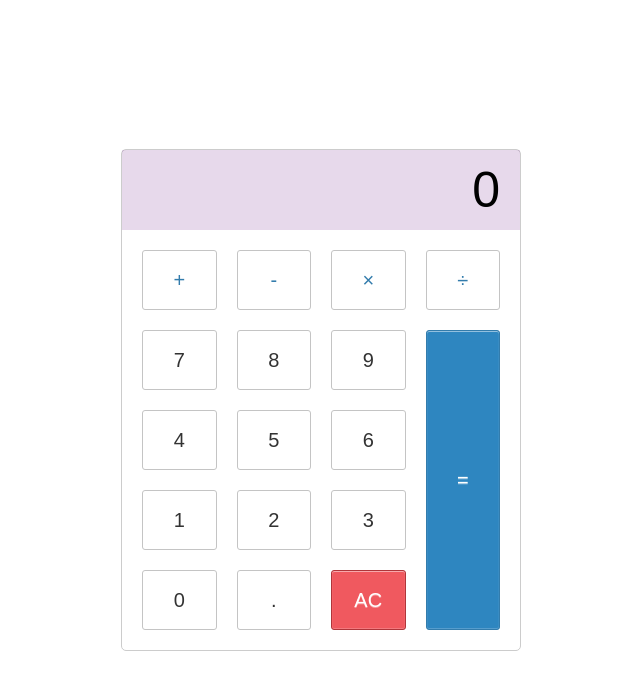
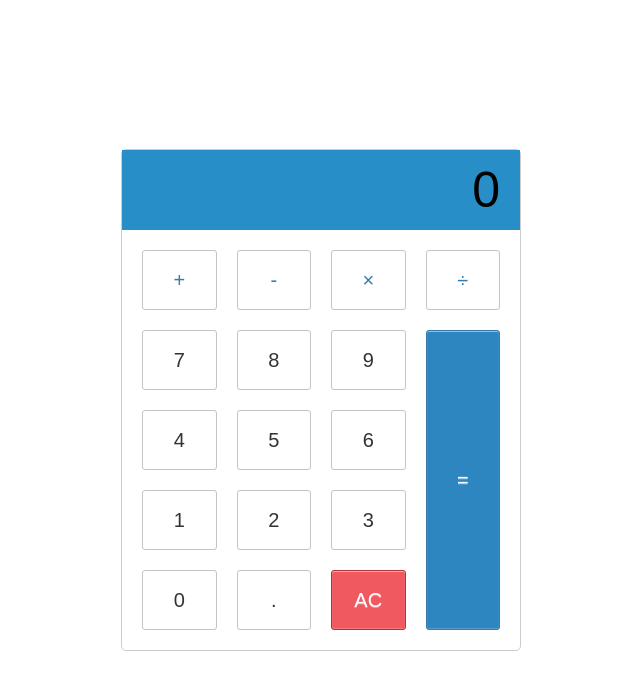
Before and after one commit to Brompy/Projects, a plain HTML site: page Calc. Tutorial/index.html in a window 1280 px wide. Shown: the whole page, without its empty margins (319-959 px from the left). Drawn offline with Linux system fonts and the light colour scheme.

Commit message:
changed calcdisplay color background

```diff
--- a/Calc. Tutorial/styles.css
+++ b/Calc. Tutorial/styles.css
@@ -24,7 +24,7 @@ html {
     font-size: 5rem;
     height: 80px;
     border: none;
-    background-color: #8493;
+    background-color: #288ec8;
     color: #000;
     text-align: right;
     padding-right: 20px;
```
